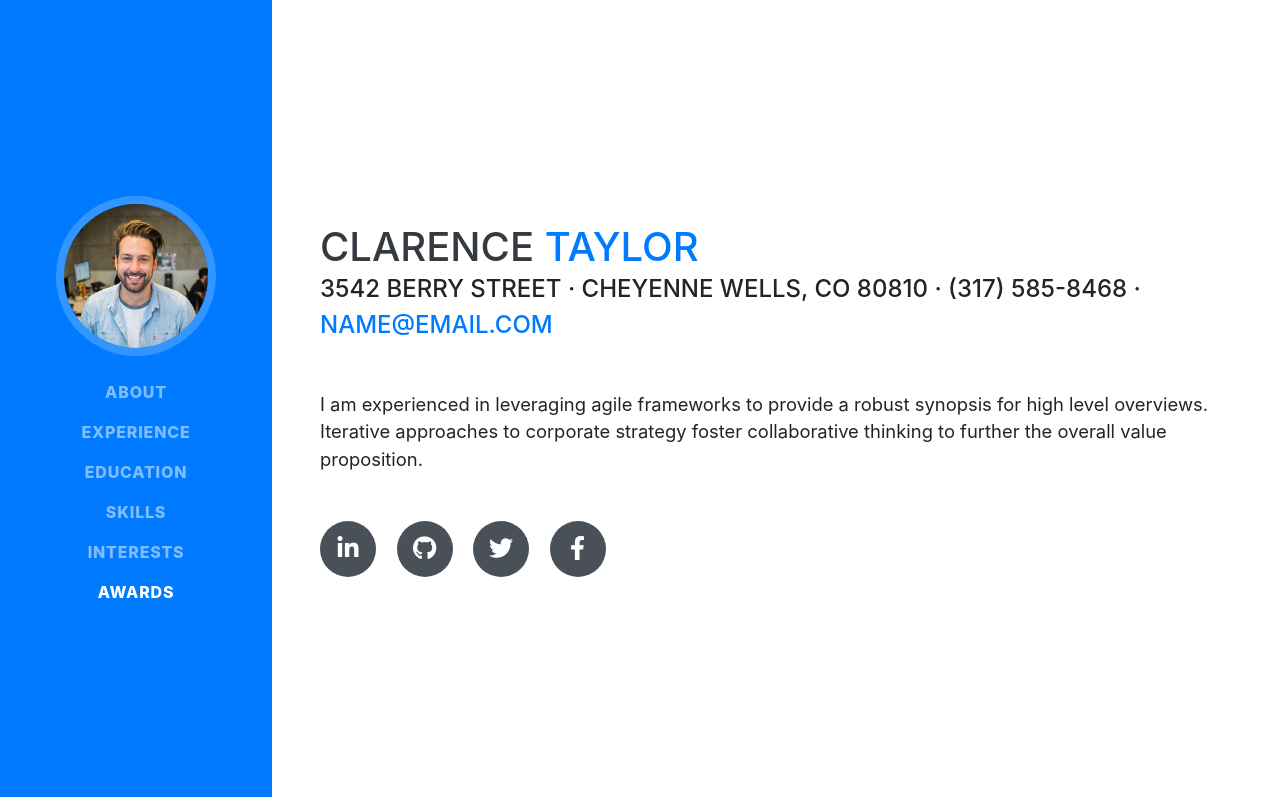
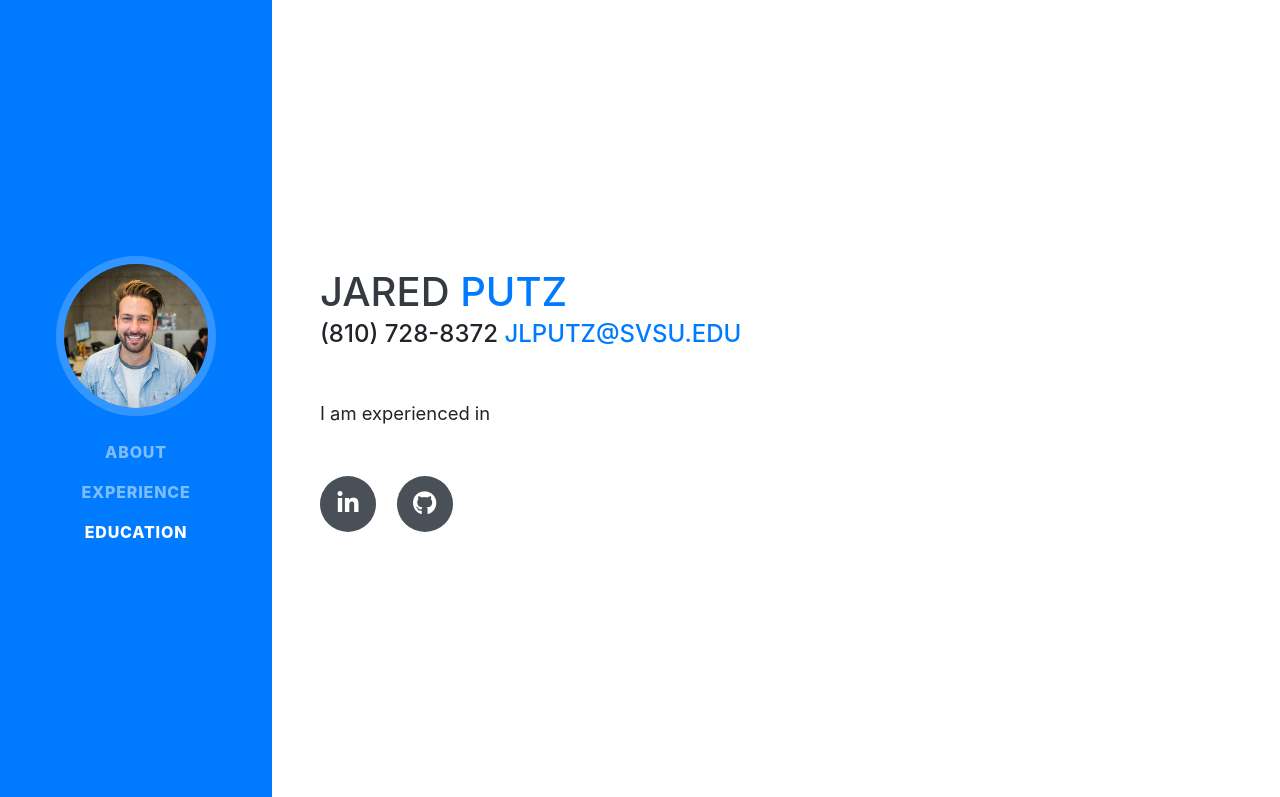
Before and after one commit to jlputz/jlputz.github.io, a website with bundled scripts: page index.html in a window 1280 px wide. Shown: the top 797 px of the page. Built offline with nearby package versions, Linux system fonts and the light colour scheme; a web font is replaced by a local one.

Commit message:
update landing page

```diff
--- a/index.html
+++ b/index.html
@@ -8,7 +8,7 @@
   <meta name="description" content="">
   <meta name="author" content="">
 
-  <title>Resume - Start Bootstrap Theme</title>
+  <title>Jared Putz</title>
 
   <!-- Bootstrap core CSS -->
   <link href="vendor/bootstrap/css/bootstrap.min.css" rel="stylesheet">
@@ -46,15 +46,6 @@
         <li class="nav-item">
           <a class="nav-link js-scroll-trigger" href="#education">Education</a>
         </li>
-        <li class="nav-item">
-          <a class="nav-link js-scroll-trigger" href="#skills">Skills</a>
-        </li>
-        <li class="nav-item">
-          <a class="nav-link js-scroll-trigger" href="#interests">Interests</a>
-        </li>
-        <li class="nav-item">
-          <a class="nav-link js-scroll-trigger" href="#awards">Awards</a>
-        </li>
       </ul>
     </div>
   </nav>
@@ -63,13 +54,13 @@
 
     <section class="resume-section p-3 p-lg-5 d-flex align-items-center" id="about">
       <div class="w-100">
-        <h1 class="mb-0">Clarence
-          <span class="text-primary">Taylor</span>
+        <h1 class="mb-0">Jared
+          <span class="text-primary">Putz</span>
         </h1>
-        <div class="subheading mb-5">3542 Berry Street · Cheyenne Wells, CO 80810 · (317) 585-8468 ·
-          <a href="mailto:name@email.com">name@email.com</a>
+        <div class="subheading mb-5">(810) 728-8372
+          <a href="mailto:name@email.com">jlputz@svsu.edu</a>
         </div>
-        <p class="lead mb-5">I am experienced in leveraging agile frameworks to provide a robust synopsis for high level overviews. Iterative approaches to corporate strategy foster collaborative thinking to further the overall value proposition.</p>
+        <p class="lead mb-5">I am experienced in </p>
         <div class="social-icons">
           <a href="#">
             <i class="fab fa-linkedin-in"></i>
@@ -77,12 +68,7 @@
           <a href="#">
             <i class="fab fa-github"></i>
           </a>
-          <a href="#">
-            <i class="fab fa-twitter"></i>
-          </a>
-          <a href="#">
-            <i class="fab fa-facebook-f"></i>
-          </a>
+
         </div>
       </div>
     </section>
```
